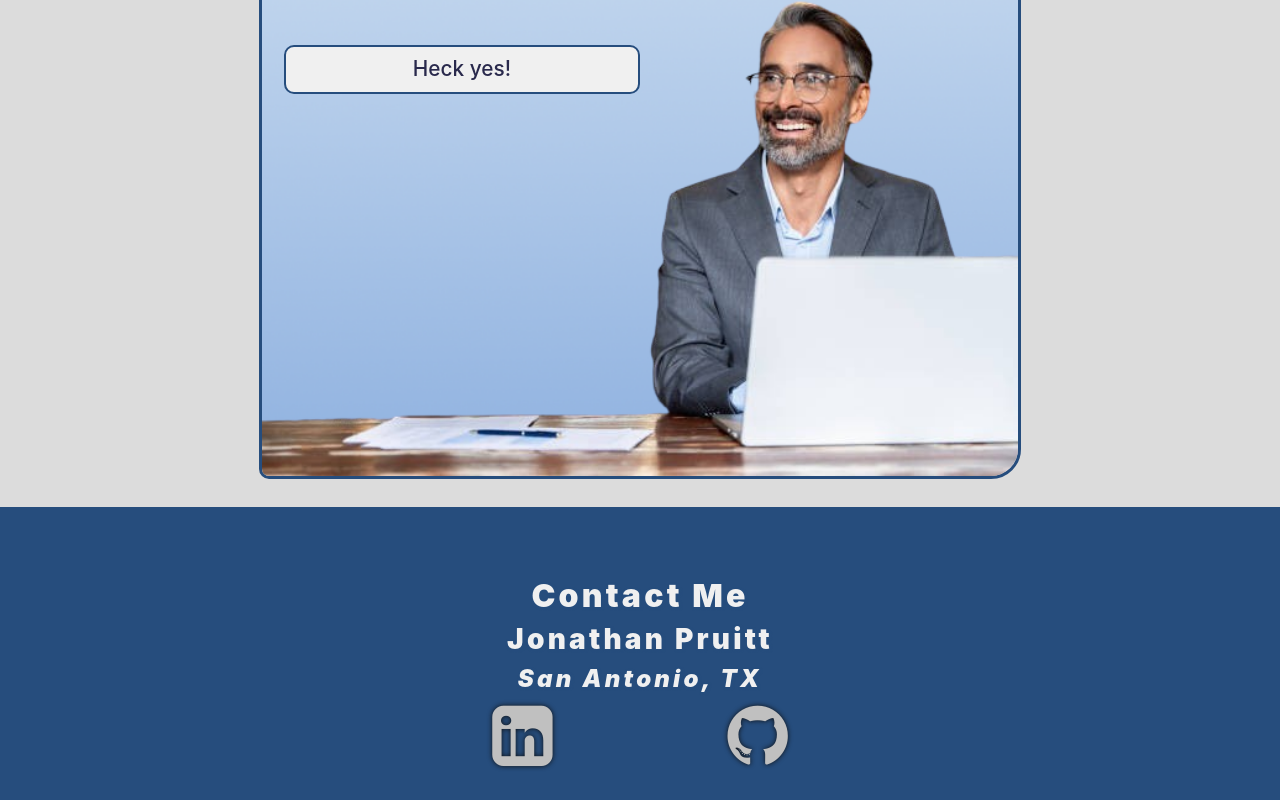
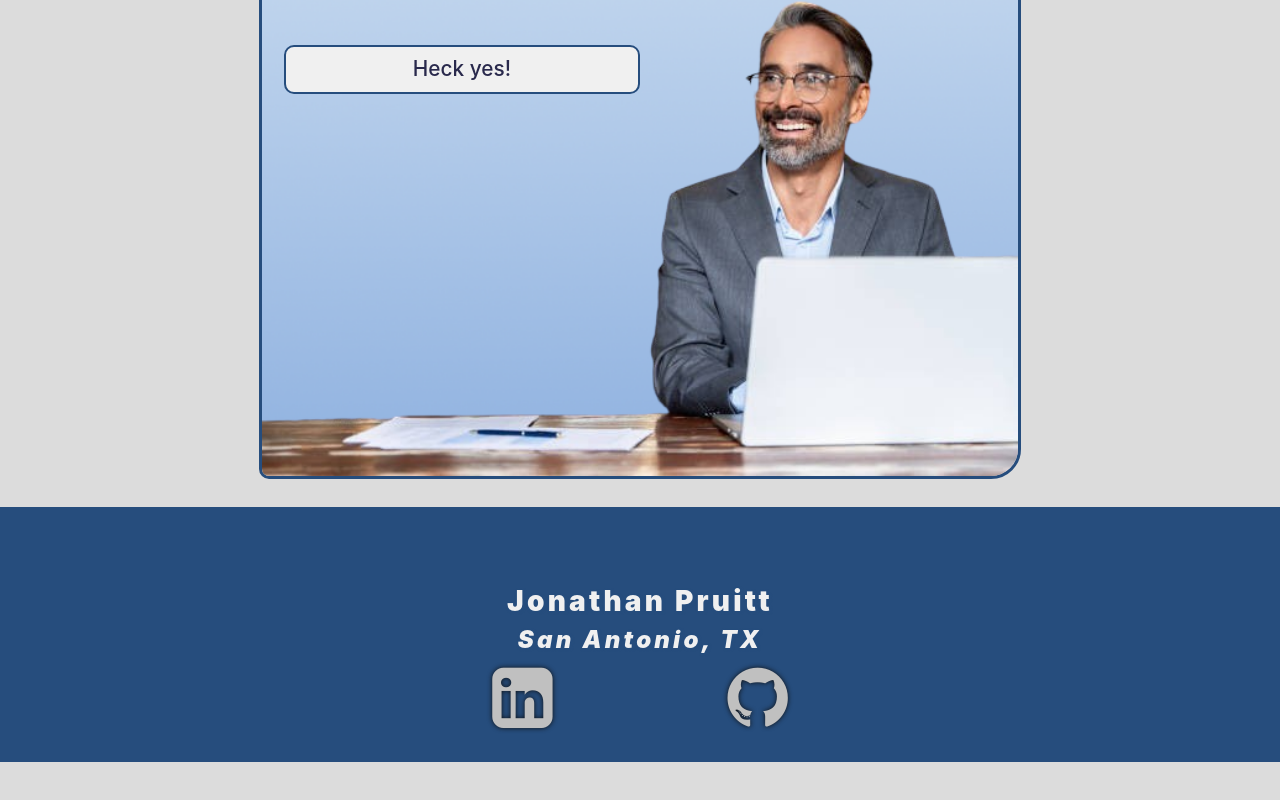
Before and after one commit to Jonathan-Pruitt/jonathanpruitt.github.io, a React (Create React App) app: page / in a window 1280 px wide. Shown: the part 7261-8061 px from the top of the page. After the commit the page ends 8023 px from the top, so only its background shows below. Built offline with nearby package versions, Linux system fonts and the light colour scheme; no server answers.

Commit message:
Updated Link URL

```diff
--- a/package.json
+++ b/package.json
@@ -32,6 +32,6 @@
   },
   "homepage": "https://jonathan-pruitt.github.io/jonathanpruitt.github.io/",
   "devDependencies": {
-    "gh-pages": "^6.1.1"
+    "gh-pages": "^6.2.0"
   }
 }
--- a/src/components/Footer.jsx
+++ b/src/components/Footer.jsx
@@ -5,7 +5,7 @@ function Footer() {
         <div className="crawl row d-flex justify-content-center">
             <h2 id="contact" className="col-12 text-center">
                 <strong className="">
-                    Contact Me
+                    {/* Contact Me */}
                 </strong>
             </h2>
             <div className="col-12 text-center">
@@ -15,7 +15,7 @@ function Footer() {
                 <h4>
                     <i>San Antonio, TX</i>
                 </h4>
-                <a target="_blank" className="fa fa-linkedin-square col-2" href="https://www.linkedin.com/in/jonathan-pruitt-08bbb6271"></a>
+                <a target="_blank" className="fa fa-linkedin-square col-2" href="https://www.linkedin.com/in/jonathan-pruitt-developer"></a>
                 <a target="_blank" className="fa fa-github col-2" href="https://github.com/Jonathan-Pruitt"></a>
             </div>
         </div>
```
Also changed, not shown: 7 other files (tests, documents, lock files or other folders).
